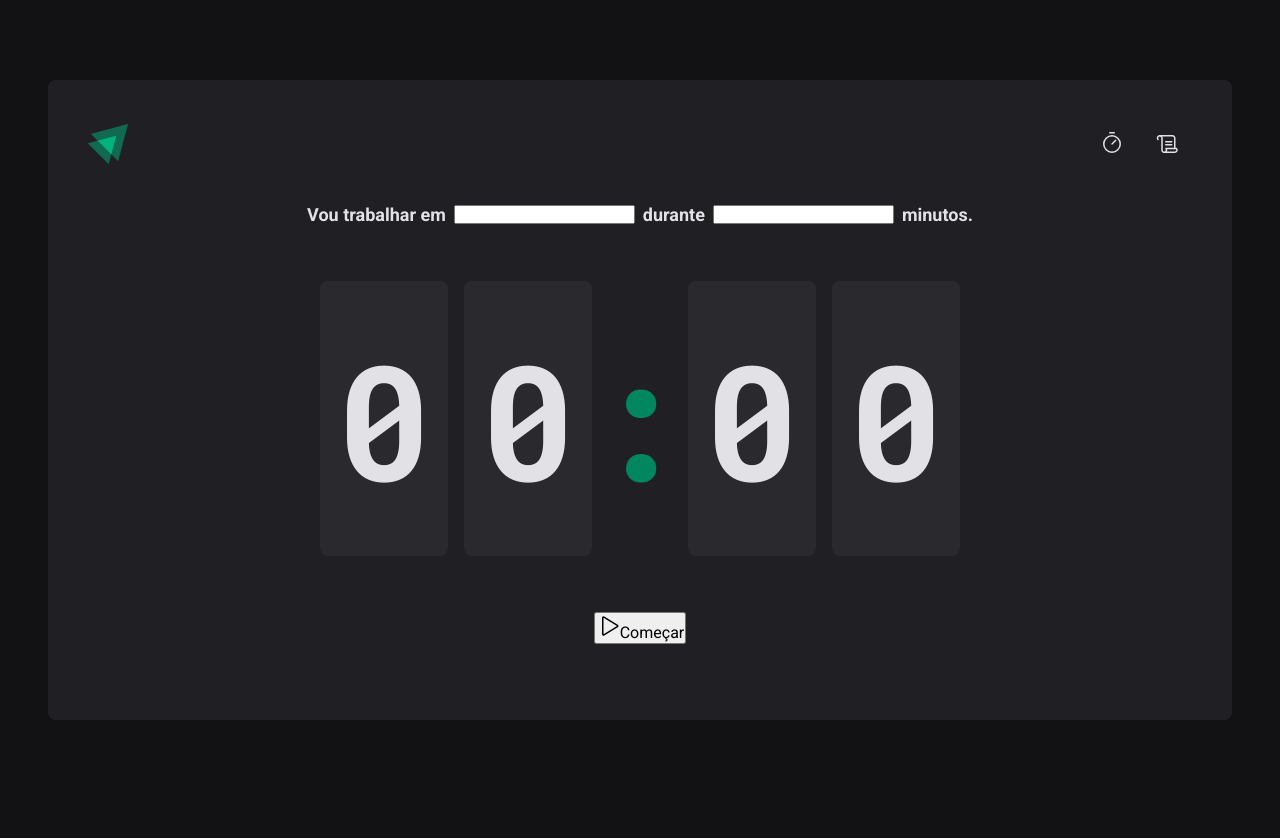
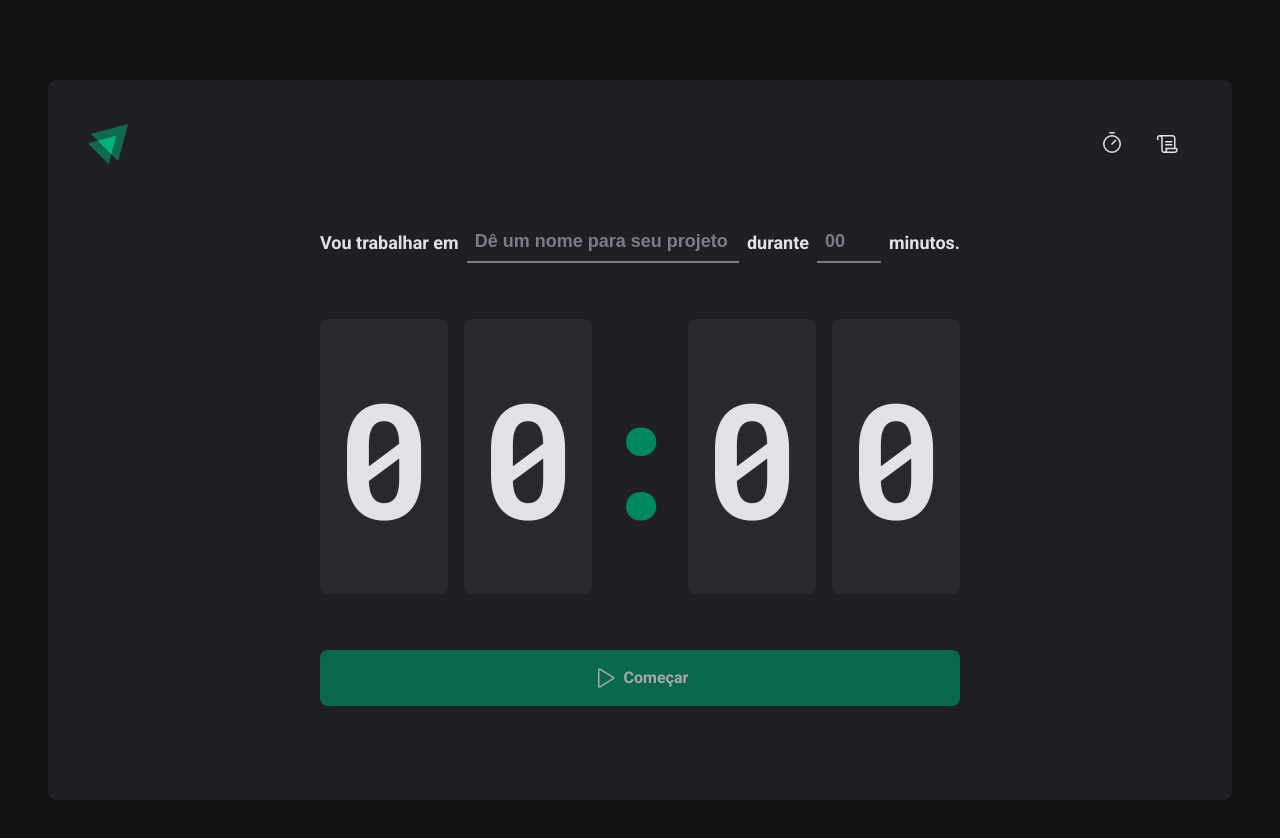
Before and after one commit to Leticiamorei/aula-2-timer, a React (Vite) app: page / in a window 1280 px wide. Shown: the top 838 px of the page. Before the commit the page ends 800 px from the top, so only its background shows below. Built offline with nearby package versions, Linux system fonts and the light colour scheme.

Commit message:
feat: page home e estilização

```diff
--- a/src/components/Header/styles.ts
+++ b/src/components/Header/styles.ts
@@ -29,6 +29,8 @@
       &:active {
         color: ${(props => props.theme["green-500"])};
       }
+
+
     }
   }
 `
--- a/src/layouts/DefaultLayout/styles.ts
+++ b/src/layouts/DefaultLayout/styles.ts
@@ -2,7 +2,7 @@
 
 export const LayoutContainer = styled.div`
   max-width: 74rem;
-  height: calc(100vh - 10rem);
+  height: calc(100vh - 5rem);
   margin: 5rem auto;
   padding: 2.5rem;
 
@@ -13,4 +13,5 @@
   flex-direction: column;
 
 
+
 `
--- a/src/pages/Home/index.tsx
+++ b/src/pages/Home/index.tsx
@@ -1,5 +1,5 @@
 import { Play } from "phosphor-react";
-import { CountdownContainer, FormContainer, HomeContainer, Separator } from "./styles";
+import { CountdownContainer, FormContainer, HomeContainer, MinutesAmountInput, Separator, StartCountdownButton, TaskInput } from "./styles";
 
 export function Home() {
   return (
@@ -7,10 +7,28 @@
       <form action="">
         <FormContainer>
           <label htmlFor="task">Vou trabalhar em</label>
-          <input id="task" />
+          <TaskInput
+            id="task"
+            list="task-suggestions"
+            placeholder="Dê um nome para seu projeto"
+            />
+
+          <datalist id="task-suggestions">
+            <option value="Projeto 1" />
+            <option value="Projeto 2" />
+            <option value="Projeto 3" />
+            <option value="Projeto 4" />
+          </datalist>
 
           <label htmlFor="minutesAmount">durante</label>
-          <input type="number" id="minutesAmount" />
+          <MinutesAmountInput
+            type="number"
+            id="minutesAmount"
+            placeholder="00"
+            step={5}
+            min={5}
+            max={60}
+          />
 
           <span>minutos.</span>
         </FormContainer>
@@ -24,10 +42,10 @@
           <span>0</span>
         </CountdownContainer>
 
-        <button type="submit">
+        <StartCountdownButton disabled type="submit">
           <Play size={24}/>
           Começar
-        </button>
+        </StartCountdownButton>
       </form>
     </HomeContainer>
   )
--- a/src/pages/Home/styles.ts
+++ b/src/pages/Home/styles.ts
@@ -14,7 +14,7 @@
     align-items: center;
     gap: 3.5rem;
   }
-`;
+`
 
 export const FormContainer = styled.div`
   width: 100%;
@@ -26,6 +26,40 @@
   font-size: 1.125rem;
   font-weight: bold;
   flex-wrap: wrap;
+`
+
+const BaseInput = styled.input`
+  background: transparent;
+  height: 2.5rem;
+  border: 0;
+  border-bottom: 2px solid ${(props) => props.theme["gray-500"]};
+  font-weight: bold;
+  font-size: 1.125rem;
+  padding: 0 0.5rem;
+  color: ${(props) => props.theme["gray-100"]};
+
+  &:focus {
+    box-shadow: none;
+    border-color: ${(props) => props.theme["green-500"]};
+  }
+
+  &::placeholder {
+    color: ${(props) => props.theme["gray-500"]}
+  }
+`
+
+export const TaskInput = styled(BaseInput)`
+  flex: 1;
+
+  &::-webkit-calendar-picker-indicator {
+    display: none !important;
+  }
+
+`
+
+export const MinutesAmountInput = styled(BaseInput)`
+  width: 4rem;
+
 `;
 
 export const CountdownContainer = styled.div`
@@ -51,4 +85,35 @@
   overflow: hidden;
   display: flex;
   justify-content: center;
-`;
+`
+
+export const StartCountdownButton = styled.button`
+  width: 100%;
+  border: 0;
+  padding: 1rem;
+  border-radius: 8px;
+
+  display: flex;
+  align-items: center;
+  justify-content: center;
+
+  gap: 0.5rem;
+  font-weight: bold;
+
+  cursor: pointer;
+
+  background: ${(props) => props.theme["green-500"]};
+  color: ${(props) => props.theme["gray-100"]};
+
+  &:disabled {
+    opacity: 0.7;
+    cursor: not-allowed;
+  }
+
+  &:not(:disabled):hover {
+    background: ${(props) => props.theme["green-700"]};
+  }
+
+`
+
+;
```
